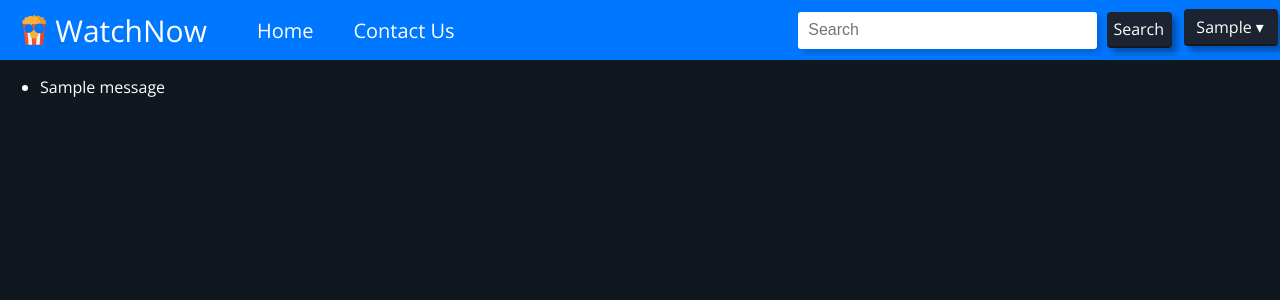
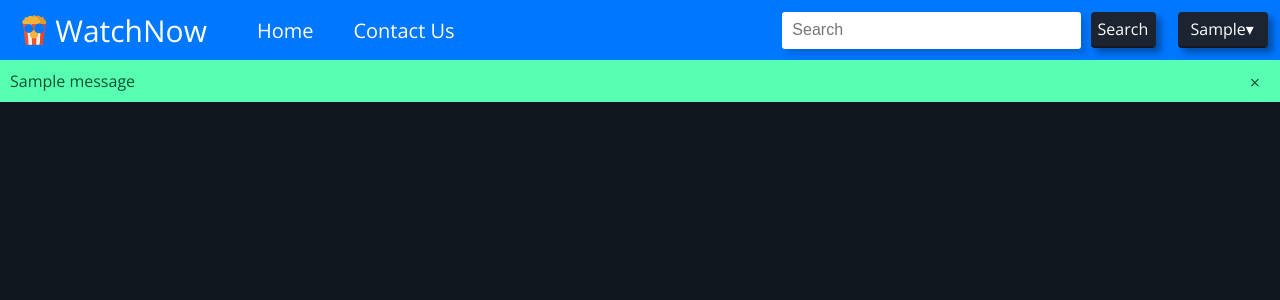
Before and after one commit to prabhavagrawal7/watchnow, a Django app: template templates/interface/basic.html in a window 1280 px wide. Shown: the top 300 px of the page. Run offline with Django 4.2, Linux system fonts and the light colour scheme; the template is opened without the code that fills it, so the values that code supplies are empty; a user stored in the database is signed in; tables that the repository leaves empty hold one stand-in row (values such as "Sample post"); one stand-in notice (Sample message) is shown; parts of the project's set-up code (start-up, migrations or seed data) failed here and were passed over.

Commit message:
alerts functionality added

```diff
--- a/dataapi/test.py
+++ b/dataapi/test.py
@@ -3,4 +3,3 @@ imdb_id = "tt0114709"
 API_KEY = "62c56bbac67642762ecb788540b5888e"
 url = f"https://api.themoviedb.org/3/find/{imdb_id}?api_key={API_KEY}&external_source=imdb_id"
 r = requests.get(url = url)
-print(r.json()["movie_results"][0]['backdrop_path'])
--- a/dataapi/views.py
+++ b/dataapi/views.py
@@ -88,7 +88,6 @@ def indexContent(profile=None) -> list():
 
     contents.append(('Top movies', popularMovies(16)))
     global all_genres
-    print(all_genres)
     if profile is not None:
         movies_based_on_profile = profile_movies(profile)
         for movie_lists in movies_based_on_profile:
--- a/interface/urls.py
+++ b/interface/urls.py
@@ -24,6 +24,6 @@ urlpatterns = [
     path('search/', views.search, name='search'),
     path('contact/', views.contact, name='contact'),
     path('movie/<slug:movie_id>/', views.moviePage, name='moviepage'),
-    path('userrated/<slug:movie_id>', views.userrated, name='userrated'),
+    path('userrating/<slug:movie_id>', views.userRating, name='userrating'),
 
 ]
--- a/interface/views.py
+++ b/interface/views.py
@@ -38,6 +38,7 @@ def search(request):
 def userLogout(request):
     if request.user.is_authenticated:
         logout(request)
+        messages.success(request, "Logged out successfully !")
         return redirect('index')
 
 
@@ -108,7 +109,7 @@ def moviePage(request, movie_id):
                   })
 
 # Under development
-def userrated(request, movie_id):
+def userRating(request, movie_id):
     if request.method == 'POST':
         movie_rating = request.POST.get('rating')
         movie = Movies.objects.get(movie_id=movie_id)
@@ -118,8 +119,6 @@ def userrated(request, movie_id):
         # some aliasings
         movie_to_ratings = profile.user_ratings['movies_to_ratings']
         ratings_to_movie = profile.user_ratings['ratings_to_movies']
-        print(id(movie_to_ratings))
-        print(id(profile.user_ratings['movies_to_ratings']))
         # If user is already rated before, then removing the older ratings
         if movie_to_ratings.get(movie_id) is not None:
             ratings_to_movie[movie_to_ratings[movie_id]].remove(movie_id)
--- a/static/css/basic.css
+++ b/static/css/basic.css
@@ -1,9 +1,40 @@
+:root {
+	--blue: #0077ff;
+	--red: #ff4846;
+	--green: #58ffb3;
+	--black: #10171e;
+	--white: #eaeaea;
+}
+
 body {
 	padding: 0;
 	margin: 0;
-	background-color: #10171e;
-	color: #fff;
+	background-color: var(--black);
+	color: var(--white);
 	font-family: 'Open Sans', sans-serif;
+}
+
+input[type="text"],
+input[type="password"],
+input[type="email"] {
+	width: 100%;
+	height: 37px;
+	display: inline-flex;
+	padding: 6px 10px;
+	border-radius: 3px;
+	font-size: 16px;
+	border: none;
+	margin: 8px 8px;
+	box-shadow: 5px 5px 6px 0px rgba(0, 0, 0, 0.15);
+	box-sizing: border-box;
+	transition: all 0.5s ease;
+}
+
+input[type="text"]:focus,
+input[type="password"]:focus,
+input[type="email"]:focus {
+	outline: none;
+	box-shadow: 0px 0px 8px 0px rgb(0, 255, 68);
 }
 
 .nav {
@@ -40,8 +71,8 @@ body {
 	text-decoration: none;
 }
 
-.button-dark,
-.button-dark:hover {
+.btn-dark,
+.btn-dark:hover {
 	text-decoration: none;
 	width: fit-content;
 	height: fit-content;
@@ -64,67 +95,56 @@ body {
 	transition: all 0.3s;
 }
 
-.button-dark:hover {
+.btn-dark:hover {
 	background-color: #000;
 	box-shadow: 2px 2px 4px 0px rgba(0, 0, 0, 0.15);
 }
 
-.button-dark:active {
+.btn-dark:active {
 	box-shadow: 1px 1px 1px 0px rgba(0, 0, 0, 0.15);
 }
 
-
-
-.acc-ddown {
-	display: inline-block;
+.acc-dropdown {
+	width: fit-content;
+	margin: 10px;
 }
 
-.nav-acc-ddown .ctnt {
+.acc-dropdown-content {
 	display: none;
+	/* to be removed -- */
+	/* -- to be removed */
 }
 
-.nav-acc-ddown:hover .ctnt {
-	display: flex;
-	flex-direction: column;
-	position: absolute;
-	z-index: 2;
+.acc-dropdown-link {
+	text-decoration: none;
+	color: white;
+	padding: 10px;
+	border-bottom: 1px solid black;
 }
 
-.user-dropdown-icon {
+.acc-dropdown-link a {
+	text-decoration: none;
 	color: white;
+	transition: all 0.2s linear;
 }
 
-.ctnt a {
-	padding-inline: 8px;
-	padding-block: 8px;
-	text-decoration: none;
-	background-color: aqua;
-	border: 1px solid green;
+.acc-dropdown-link:hover a {
+	color: black;
 }
 
-input[type="text"],
-input[type="password"],
-input[type="email"] {
-	width: 100%;
-	height: 37px;
-	display: inline-flex;
-	padding: 6px 10px;
-	border-radius: 3px;
-	font-size: 16px;
-	border: none;
-	margin: 8px 8px;
-	box-shadow: 5px 5px 6px 0px rgba(0, 0, 0, 0.15);
-	box-sizing: border-box;
-	transition: all 0.5s ease;
+.acc-dropdown:hover .acc-dropdown-content {
+	position: absolute;
+	right: 0;
+	display: block;
+	margin-left: 10px;
+	margin-right: 10px;
+	text-decoration: none;
+	background-color: #ff5d5b;
+	z-index: 2;
+	border-radius: 4px;
+	top: inherit;
+	left: inherit;
 }
-
-input[type="text"]:focus,
-input[type="password"]:focus,
-input[type="email"]:focus {
-	outline: none;
-	box-shadow: 0px 0px 8px 0px rgb(0, 255, 68);
-}
-
 
 .nav-search {
 	margin: 8px;
@@ -137,8 +157,8 @@ input[type="email"]:focus {
 	width: 20%;
 }
 
-.left-side {
-	background-color: #0077ff;
+.nav-left {
+	background-color: var(--blue);
 	display: flex;
 	align-self: auto;
 	height: 60px;
@@ -147,8 +167,8 @@ input[type="email"]:focus {
 	align-items: center;
 }
 
-.right-side {
-	background-color: #0077ff;
+.nav-right {
+	background-color: var(--blue);
 	display: flex;
 	align-self: auto;
 	height: 60px;
@@ -210,36 +230,40 @@ input[type="email"]:focus {
 
 .close:hover,
 .close:focus {
-	color: #fff;
+	color: var(--white);
 	text-decoration: none;
 	cursor: pointer;
 }
 
 
+.alert-messages{
+	margin: 0;
+	padding: 0;
+	list-style: none inside;
+}
 .alert {
-	display: block;
-	border-radius: 4px;
-	color: #842029;
-	padding: 100%;
-	background-color: #F8D7DA;
-	margin-top: 1px;
-	z-index: -1;
-	margin: 0 0 0 0;
-	box-shadow: 0px 1px 6px 1px rgb(0, 0, 0);
-	-webkit-box-shadow: 0px 1px 6px 1px rgb(0, 0, 0);
-	-moz-box-shadow: 0px 1px 6px 1px rgb(0, 0, 0);
-	font-size: 20px;
-	text-align: left;
-	justify-content: center;
+	background-color: blue;
+	padding: 10px;
 }
 
 .alert-success {
 	color: #0F5131;
-	background-color: #58ffb3;
+	background-color: var(--green);
 }
 
 .alert-error {
 	text-shadow: 0px 0px 1px rgb(0, 0, 0);
-	background-color: #ff4846;
+	background-color: var(--red);
 	color: #ffb9b8;
 }
+
+.alert-close-btn{
+	float: right;
+	margin-left: 10px;
+	margin-right: 10px;
+	font-size: large;
+}
+.alert-close-btn:hover{
+	color: var(--black);
+	cursor: pointer;
+}
--- a/static/js/basic.js
+++ b/static/js/basic.js
@@ -40,4 +40,5 @@ $(()=> {
             signup_modal.style.display = "none";
         }
     }
+
 });
--- a/templates/interface/basic.html
+++ b/templates/interface/basic.html
@@ -18,39 +18,48 @@
     </head>
     <body>
         <div class="nav">
-            <div class="left-side">
-                <img src="{% static 'img/favicon.svg' %}" alt="watchnow icon" class="nav-icon" />
+            <div class="nav-left">
+                <img src="{% static 'img/favicon.svg' %}"
+                     alt="watchnow icon"
+                     class="nav-icon"/>
                 <a class="nav-title" href="{% url 'index' %}">WatchNow</a>
                 <a class="nav-inner" href="{% url 'index' %}">Home</a>
                 <a class="nav-inner" href="{% url 'contact' %}">Contact Us</a>
             </div>
-            <div class="right-side">
+            <div class="nav-right">
                 <form action="{% url 'search' %}" method="post" class="nav-search">
                     {% csrf_token %}
                     <input type="text" name="query" placeholder="Search" />
-                    <button type="submit" class="button-dark">Search</button>
+                    <button type="submit" class="btn-dark">Search</button>
                 </form>
                 {% if user.is_authenticated %}
-                    <div class="nav-acc-ddown">
-                        <div class="acc-ddown button-dark">
+                    <div class="acc-dropdown">
+                        <div class="acc-dropdown-btn btn-dark">
                             {{ user.first_name }}
-                            <span class="user-dropdown-icon">▾</span>
+                            <span class="user-dropdown-element">▾</span>
                         </div>
-                        <div class="ctnt">
-                            <a href="/editprofile">Account Overview</a>
+                        <div class="acc-dropdown-content">
+                            <div class="acc-dropdown-link">
+                                <a href="/profileoverview">Account Overview</a>
+                            </div>
+                            <div class="acc-dropdown-link">
                                 <a href="{% url 'logout' %}">Logout</a>
                             </div>
                         </div>
+                    </div>
                 {% else %}
-                    <a class="button-dark modal-open" id="login">Login</a>
-                    <a class="button-dark modal-open" id="signup">Sign Up</a>
+                    <a class="btn-dark modal-open" id="login">Login</a>
+                    <a class="btn-dark modal-open" id="signup">Sign Up</a>
                 {% endif %}
             </div>
         </div>
         {% if messages %}
-        <ul class="messages">
+            <ul class="alert-messages">
                 {% for message in messages %}
-            <li{% if message.tags %} class="message message-{{ message.tags }}"{% endif %}>{{ message }}</li>
+                    <li {% if message.tags %} class="alert alert-{{ message.tags }}"{% endif %}>
+                        <div class="alert-close-btn">×</div>
+                        <div class="message">{{ message }}</div>
+                    </li>
                 {% endfor %}
             </ul>
         {% endif %}
@@ -67,7 +76,7 @@
                         <input type="text" name="username" />
                         <label for="password" name="password">Password:</label>
                         <input type="password" name="password" />
-                    <button type="submit" class="button-dark">Login</button>
+                        <button type="submit" class="btn-dark">Login</button>
                     </form>
                 </div>
             </div>
@@ -91,13 +100,20 @@
                         <input type="password" name="password2" />
                         <label for="email">Email Id:</label>
                         <input type="email" name="email"//>
-                    <button type="submit" class="button-dark">Sign Up</button>
+                        <button type="submit" class="btn-dark">Sign Up</button>
                     </form>
                 </div>
             </div>
             <!-- modal scripting -->
             <script src="{% static 'js/basic.js' %}"></script>
         {% endif %}
+        <script>
+            $('.alert-close-btn').click(removeAlert);
+            function removeAlert() {
+                console.log(this.parentNode);
+                $(this.parentNode).remove();
+            }
+        </script>
     </body>
     {% block body %}
     {% endblock body %}
--- a/templates/interface/moviepage.html
+++ b/templates/interface/moviepage.html
@@ -21,14 +21,14 @@
             <h1 id="{{ movie.movie_id }}">{{ movie.movie_title }}</h1>
             <form id="rate-form"
                   method="post"
-                  action="{% url 'userrated' movie.movie_id %}">
+                  action="{% url 'userrating' movie.movie_id %}">
                 {% csrf_token %}
                 <input type="hidden" name="rating" id="rating"/>
             </form>
             <div class="movie-rating">
                 <h2>Movie Rating: {{ movie_rating }} ⭐</h2>
                 {% if user.is_authenticated %}
-                Rate Movie:
+                    Rate Movie:
                     <span id="1-star" class="rating-star rating-star-white">★</span>
                     <span id="2-star" class="rating-star rating-star-white">★</span>
                     <span id="3-star" class="rating-star rating-star-white">★</span>
@@ -36,6 +36,7 @@
                     <span id="5-star" class="rating-star rating-star-white">★</span>
                 {% endif %}
             </div>
+            <div class="movie-desc">{{ movie.movie_desc }}</div>
         {% endif %}
         <h1>Movies more like {{ movie.movie_title }}</h1>
         {% comment %} {% for category_name, category_movies in user_movies %} {% endcomment %}
```
Lines whose indentation alone changed are shown as unchanged.
